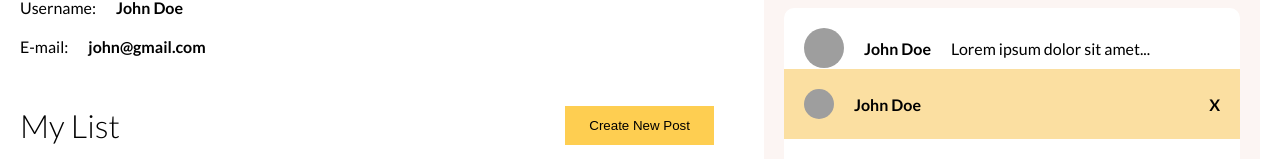
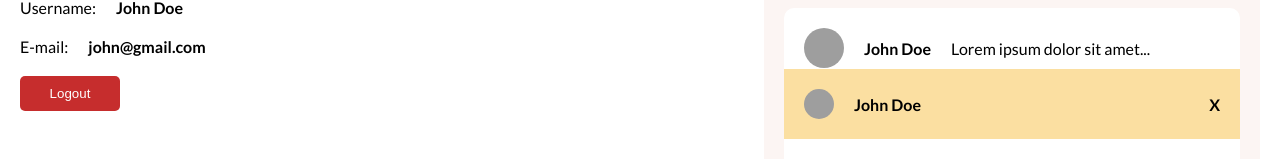
Before and after one commit to NiharikaNeha/Real-Estate, a React (Vite) app in the folder client/: page /profile in a window 1280 px wide. Shown: the part 251-410 px from the top of the page. Built offline with nearby package versions, Linux system fonts and the light colour scheme; grey boxes are pictures that could not be loaded.

Commit message:
uploaded

```diff
--- a/client/src/routes/login/login.jsx
+++ b/client/src/routes/login/login.jsx
@@ -11,6 +11,7 @@
   const handleSubmit = async (e) => {
     e.preventDefault();
     setIsLoading(true);
+    setError("");
     const formData = new FormData(e.target);
 
     const username = formData.get("username");
@@ -22,8 +23,9 @@
         password,
       });
 
-      console.log(res);
-      // navigate("/login");
+      localStorage.setItem("user", JSON.stringify(res.data));
+
+      navigate("/");
     } catch (err) {
       console.log(err);
       setError(err.response.data.message);
--- a/client/src/routes/profilePage/profilePage.jsx
+++ b/client/src/routes/profilePage/profilePage.jsx
@@ -1,8 +1,20 @@
 import Chat from "../../components/chat/Chat";
 import List from "../../components/list/List";
+import apiRequest from "../../lib/apiRequest";
+import { useNavigate } from "react-router-dom";
 import "./profilePage.scss";
 
 function ProfilePage() {
+  const navigate = useNavigate();
+  const handleLogout = async () => {
+    try {
+      const res = apiRequest.post("/auth/logout");
+      localStorage.removeItem("user");
+      navigate("/");
+    } catch (err) {
+      console.log(err);
+    }
+  };
   return (
     <div className="profilePage">
       <div className="details">
@@ -25,6 +37,7 @@
             <span>
               E-mail: <b>john@gmail.com</b>
             </span>
+            <button onClick={handleLogout}>Logout</button>
           </div>
           <div className="title">
             <h1>My List</h1>
@@ -39,7 +52,7 @@
       </div>
       <div className="chatContainer">
         <div className="wrapper">
-          <Chat/>
+          <Chat />
         </div>
       </div>
     </div>
--- a/client/src/routes/profilePage/profilePage.scss
+++ b/client/src/routes/profilePage/profilePage.scss
@@ -53,6 +53,16 @@
           gap: 20px;
         }
 
+        button{
+          width: 100px;
+          background-color: #c62d2d;
+          border: none;
+          color: white;
+          padding: 10px 20px;
+          cursor: pointer;
+          border-radius: 5px;
+        }
+
         img{
           width: 40px;
           height: 40px;
--- a/client/src/routes/register/register.jsx
+++ b/client/src/routes/register/register.jsx
@@ -6,12 +6,12 @@
 
 function Register() {
   const [error, setError] = useState("");
-  const [isLoading, setsetIsLoading] = useState(false);
+  const [isLoading, setIsLoading] = useState(false);
   const navigate = useNavigate();
 
   const handleSubmit = async (e) => {
     e.preventDefault();
-
+    setError("");
     setIsLoading(true)
     const formData = new FormData(e.target);
 
```
